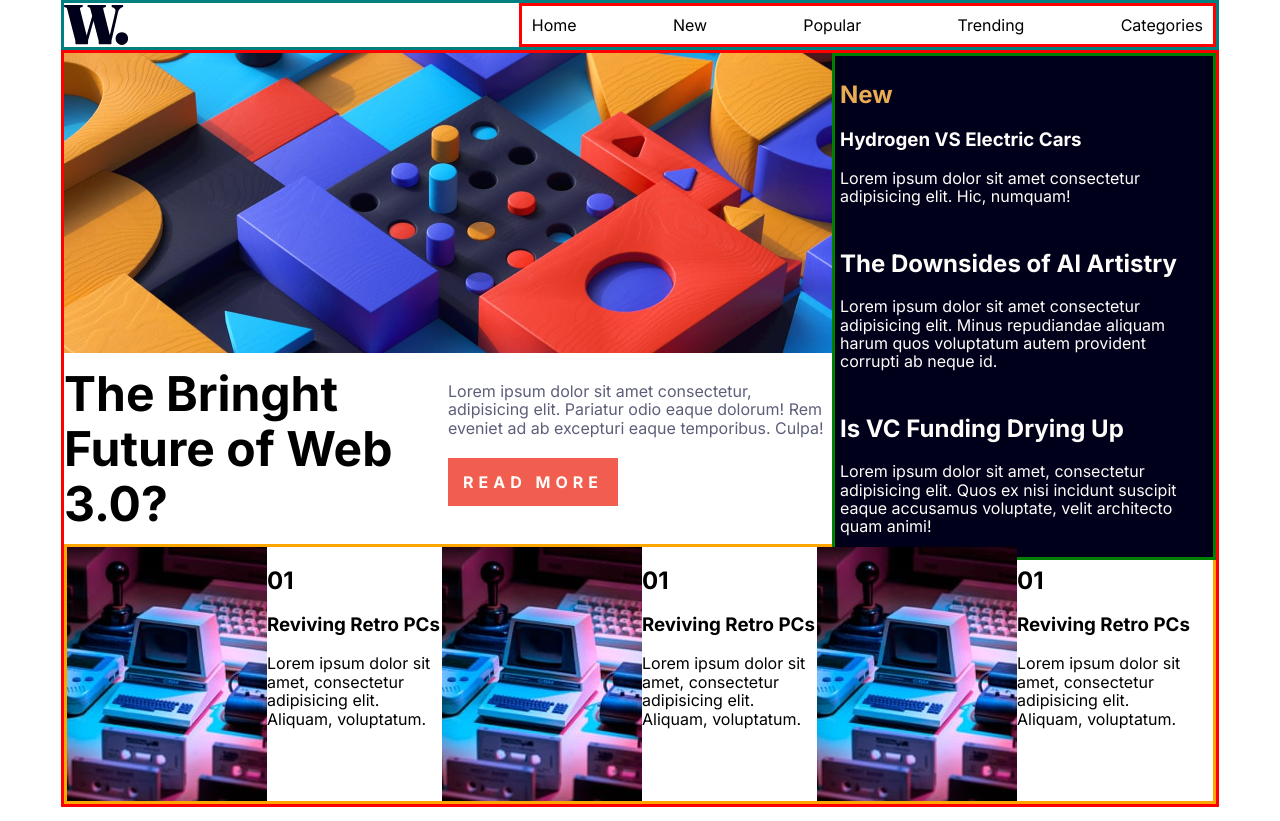
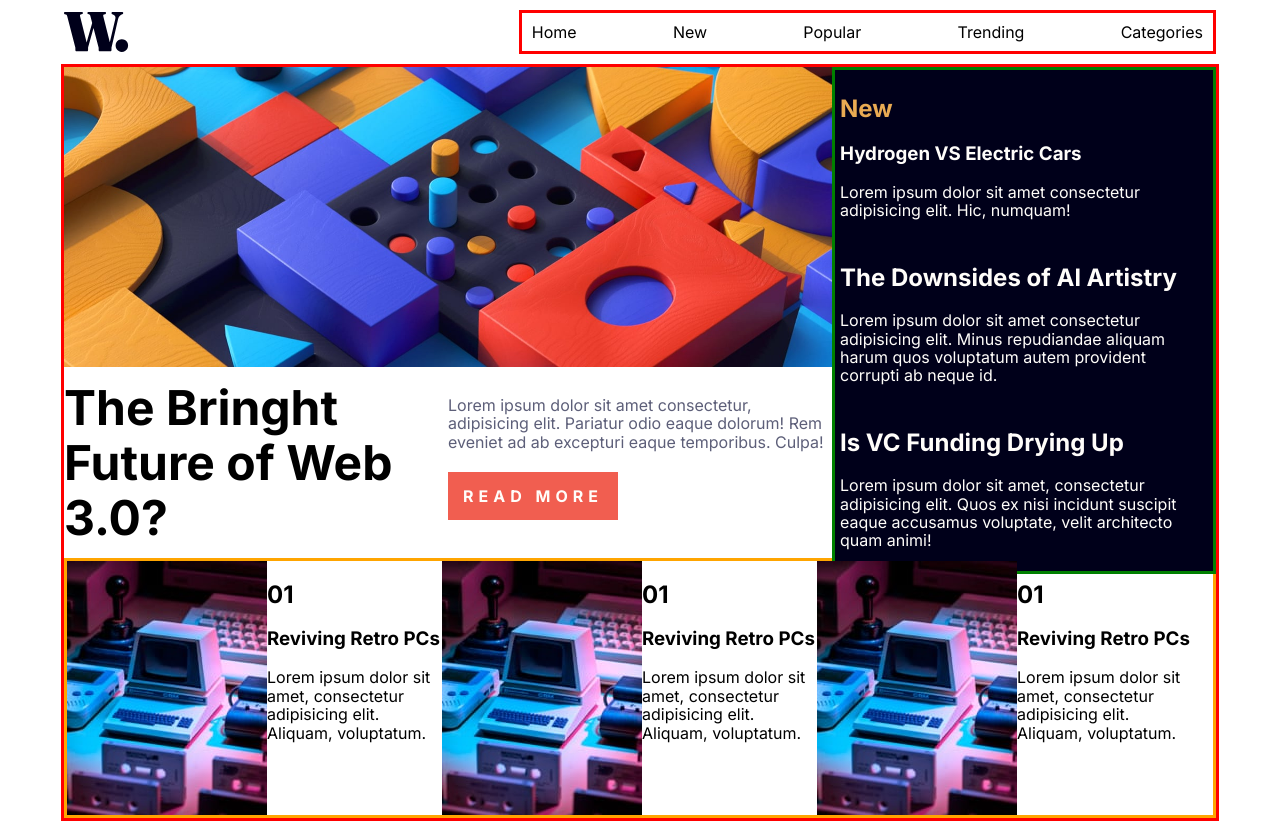
Before and after one commit to carlosGabrielCarreno/news-homepage-main, a React (Vite) app: page / in a window 1280 px wide. Built offline with nearby package versions, Linux system fonts and the light colour scheme.

Commit message:
add some changes in Navbar

```diff
--- a/src/Components/Navbar/Navbar.jsx
+++ b/src/Components/Navbar/Navbar.jsx
@@ -56,10 +56,17 @@ const ContainerNavbar = styled.nav`
   z-index: 8;
   //padding: 0 30px;
   //border: solid;
-  border: solid teal;
+  //border: solid teal;
+  //width: 100%;
+  //width: ${({ isOpen }) => (isOpen ? "100%" : "90%")};
+  & .container {
     width: 90%;
-  //width: ${({ isOpen }) => (isOpen ? "100%" : "90%")};
+    padding: 10px 0;
+    display: flex;
+    align-items: center;
+    justify-content: space-between;
     margin: 0 auto;
+  }
   & .options {
     font-size: 18px;
     width: 60%;
@@ -82,7 +89,7 @@ const Overlay = styled.div`
   position: absolute;
   top: 0;
   left: 0;
-  border: solid greenyellow;
+  //border: solid greenyellow;
   width: 100vw;
   height: 300vh;
   opacity: ${({ isOpen }) => (isOpen ? "1" : "0")};
@@ -105,6 +112,7 @@ export const Navbar = () => {
 
   return (
     <ContainerNavbar>
+      <div className="container">
         <img className="logotype" src={logo} alt="logotype" />
         <IconMenu
           src={isMenuOpen ? closeBtn : openBtn}
@@ -118,6 +126,7 @@ export const Navbar = () => {
           <li>Trending</li>
           <li>Categories</li>
         </DropdownMenu>
+      </div>
     </ContainerNavbar>
   );
 };
```
Lines whose indentation alone changed are shown as unchanged.
